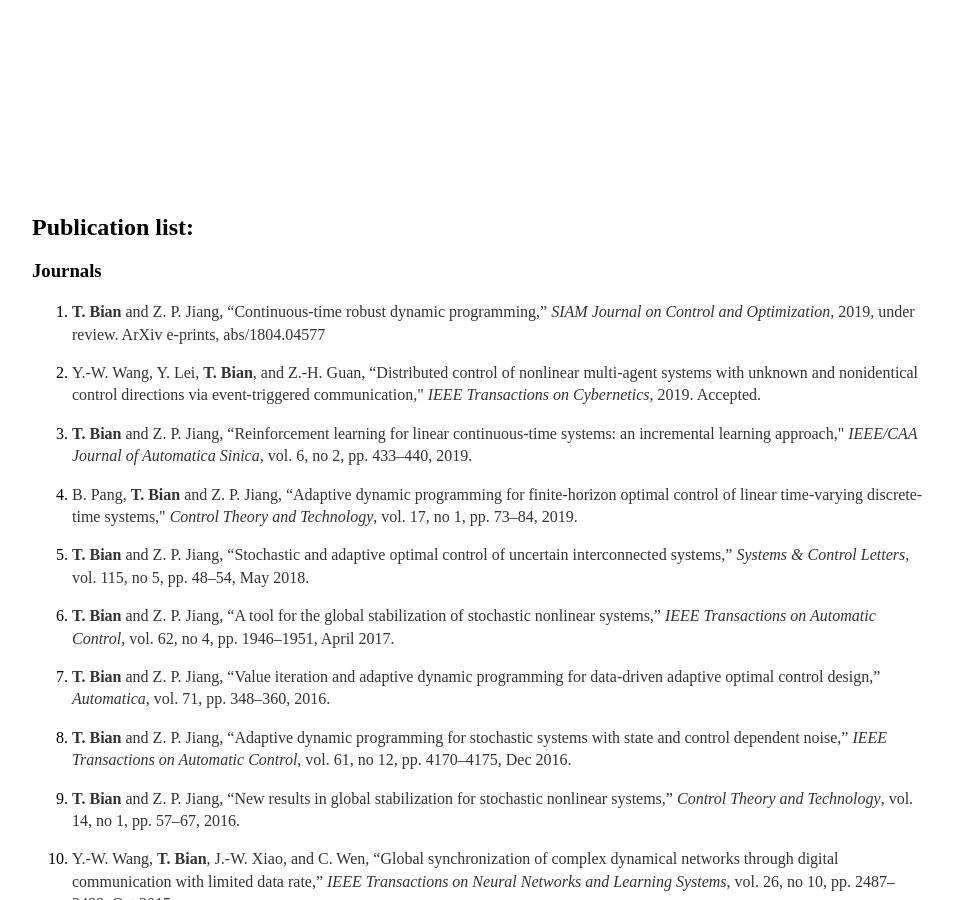
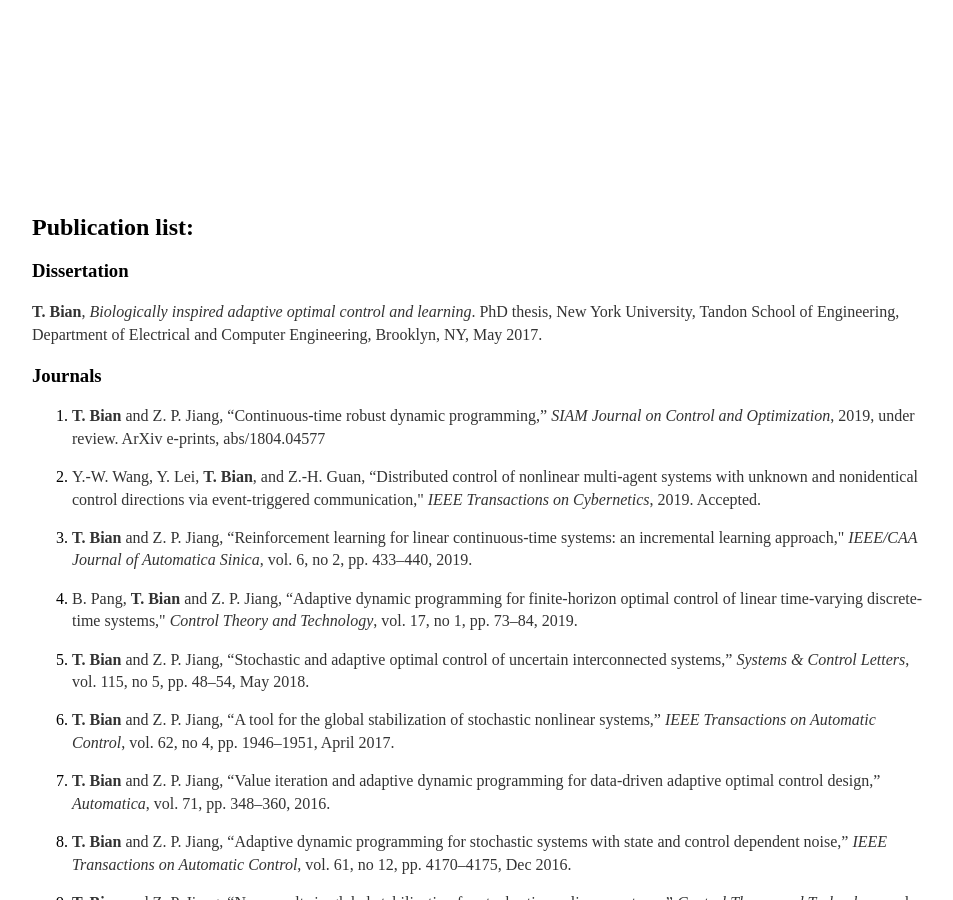
Before and after one commit to tao-bian-nyu/tao-bian-nyu.github.io, a Jekyll site: the page built from research/index.md, in a window 1280 px wide and 900 px high, scrolled down 1933 px. Shown: the whole window, without its empty margins (160-1113 px from the left). Built offline with Jekyll 4.4.1, drawn with Linux system fonts in a browser that asks for light colours.

Commit message:
Update publications.md
add dissertation

```diff
--- a/_includes/publications.md
+++ b/_includes/publications.md
@@ -1,3 +1,8 @@
+### Dissertation
+
+**T. Bian**, *Biologically inspired adaptive optimal control and learning*. PhD thesis, New York University, Tandon School of Engineering, Department of Electrical and Computer Engineering, Brooklyn, NY, May 2017.
+
+
 ### Journals
 
 1.  **T. Bian** and Z. P. Jiang, "Continuous-time robust dynamic programming," *SIAM Journal on Control and Optimization*, 2019, under review. ArXiv e-prints, abs/1804.04577
```
